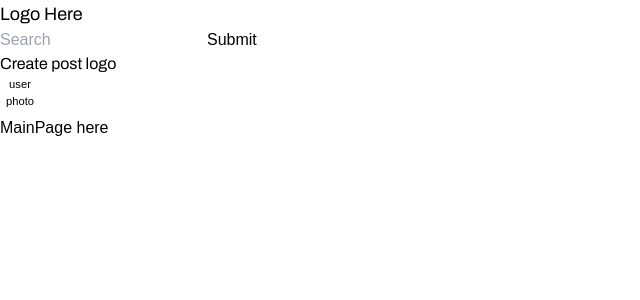
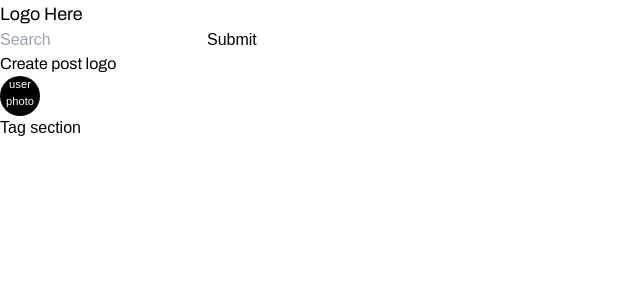
Before and after one commit to Huls26/jiffy, a React (Vite) app: page / in a window 1280 px wide. Shown: the top 300 px of the page, without its empty margins (0-640 px from the left). Built offline with nearby package versions, Linux system fonts and the light colour scheme; a web font is replaced by a local one.

Commit message:
add FilterTagSection.jsx & add PropTypes

```diff
--- a/package.json
+++ b/package.json
@@ -39,6 +39,7 @@
     "jsdom": "^22.1.0",
     "lint-staged": "^13.2.2",
     "postcss": "^8.4.24",
+    "prop-types": "^15.8.1",
     "react-router-dom": "^6.13.0",
     "tailwindcss": "^3.3.2",
     "vite": "^4.3.9",
--- a/src/components/Header/index.jsx
+++ b/src/components/Header/index.jsx
@@ -11,7 +11,7 @@ export default function Header() {
 
       <div>
         <h1 className="font-A">Create post logo</h1>
-        <div className="bg-black w-10 h-10 text-white text-[.7em] text-center rounded-full">
+        <div className="bg-dark-1 w-10 h-10 text-white text-[.7em] text-center rounded-full">
           user photo
         </div>
       </div>
--- /dev/null
+++ b/src/features/FilterTagSection/components/FilterBtn.jsx
@@ -0,0 +1,8 @@
+// import PropTypes from 'prop-types';
+
+// eslint-disable-next-line react/prop-types
+export default function FilterBtn({ text }) {
+  return (
+    <button type="button">{text}</button>
+  );
+}
--- /dev/null
+++ b/src/features/FilterTagSection/index.jsx
@@ -0,0 +1,5 @@
+export default function FilterTagSection() {
+  return (
+    <div>index</div>
+  );
+}
--- a/src/pages/MainPage.jsx
+++ b/src/pages/MainPage.jsx
@@ -1,5 +1,7 @@
 export default function MainPage() {
   return (
-    <div>MainPage here</div>
+    <main>
+      <div>Tag section </div>
+    </main>
   );
 }
--- a/tailwind.config.js
+++ b/tailwind.config.js
@@ -21,6 +21,7 @@ export default {
       'yellow-2': '#F4D738',
       'peach-1': '#FF6B6B',
       'peach-2': '#FF7A5C',
+      white: '#FFFFFF',
       blue: '#1fb6ff',
       purple: '#7e5bef',
       pink: '#ff49db',
```
Also changed, not shown: 1 other file (tests, documents, lock files or other folders).
